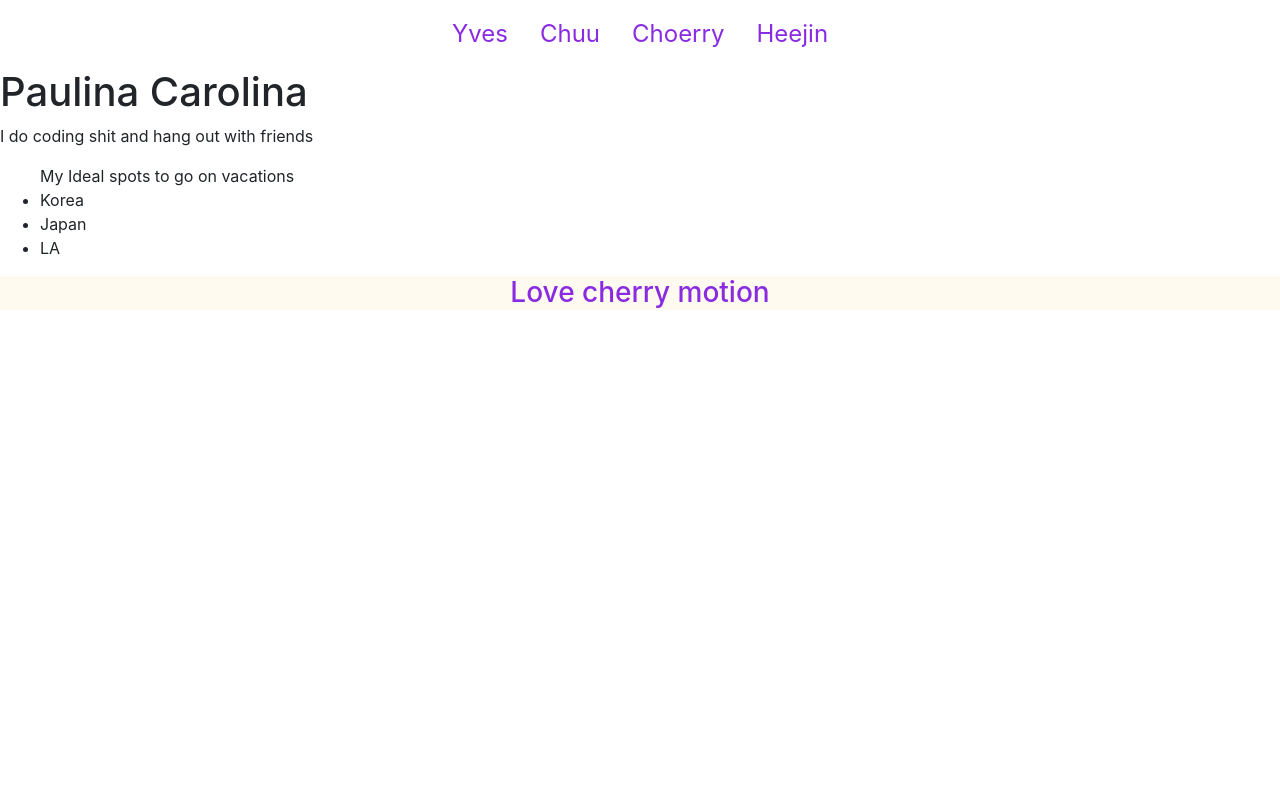
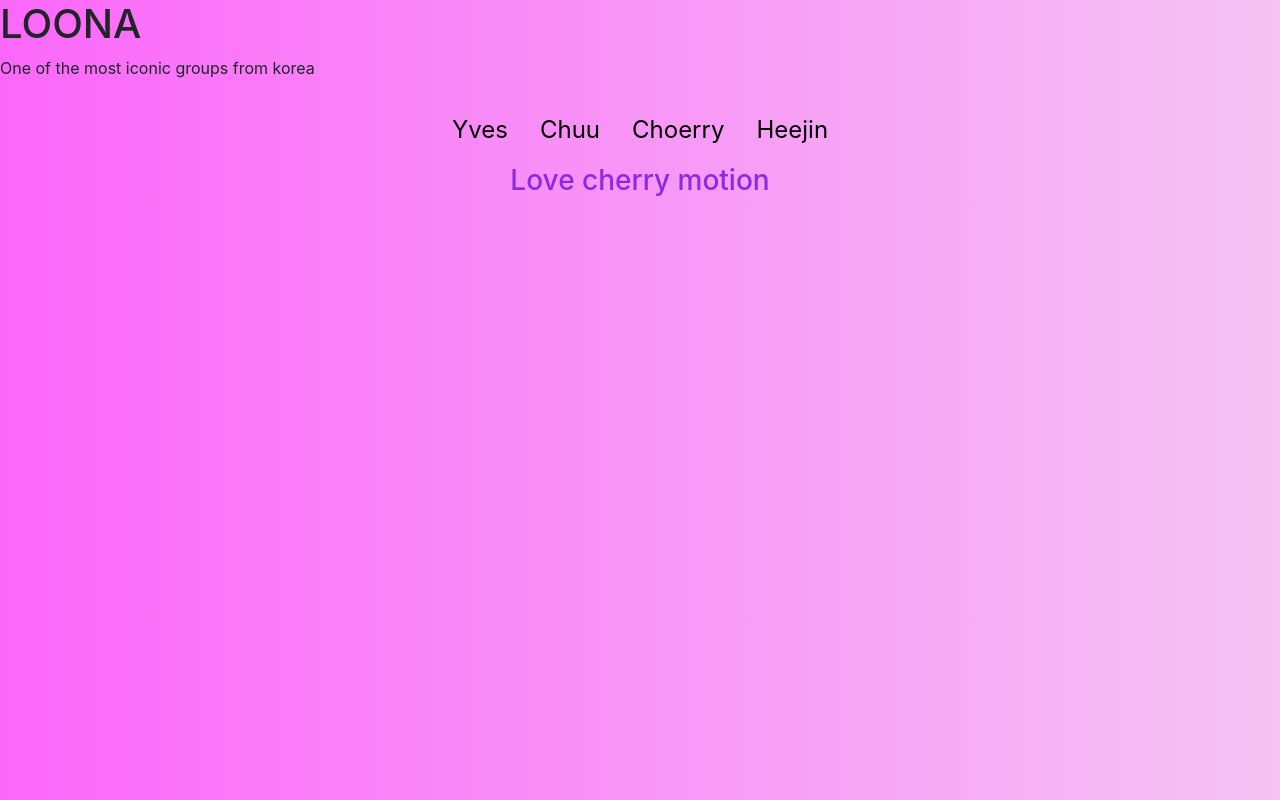
Before and after one commit to paulinacarolina/loonaverse, a React (Create React App) app in the folder react-loona/: page / in a window 1280 px wide. Built offline with nearby package versions, Linux system fonts and the light colour scheme.

Commit message:
Adding some style

```diff
--- a/react-loona/src/components/App.js
+++ b/react-loona/src/components/App.js
@@ -8,8 +8,9 @@
    render(){
     return(
       <div>
+
+        <MyInfo/>
         <Header/>
-        <MyInfo/>
         <Footer/>
       </div>
 
--- a/react-loona/src/components/MyInfo.js
+++ b/react-loona/src/components/MyInfo.js
@@ -3,22 +3,10 @@
 function MyInfo(){
     return(
         <div>
-        <h1>Paulina Carolina</h1>
-        <p>I do coding shit and hang out with friends</p>
+        <h1>LOONA</h1>
+        <p>One of the most iconic groups from korea </p>
 
-        <ul>
-            My Ideal spots to go on vacations
-            <li>
-                Korea
-            </li>
-            <li>
-                Japan
-                </li>
-                <li>
-                    LA
-                </li>
 
-        </ul>
         </div>
     )
 }
--- a/react-loona/src/index.css
+++ b/react-loona/src/index.css
@@ -5,6 +5,11 @@
     sans-serif;
   -webkit-font-smoothing: antialiased;
   -moz-osx-font-smoothing: grayscale;
+  background: #f4c4f3;  /* fallback for old browsers */
+  background: -webkit-linear-gradient(to right, #fc67fa, #f4c4f3);  /* Chrome 10-25, Safari 5.1-6 */
+  background: linear-gradient(to right, #fc67fa, #f4c4f3); /* W3C, IE 10+/ Edge, Firefox 16+, Chrome 26+, Opera 12+, Safari 7+ */
+
+
 }
 
 code {
@@ -14,16 +19,12 @@
 
 footer{
   color: blueviolet;
-  background-color: floralwhite;
+
   text-align: center;
-}
-header{
-  background-color: burlywood;
-
 }
 
 .nav-item{
-  color: blueviolet;
+  color: black;
   font-size: 1.5rem;
 
 }
```
